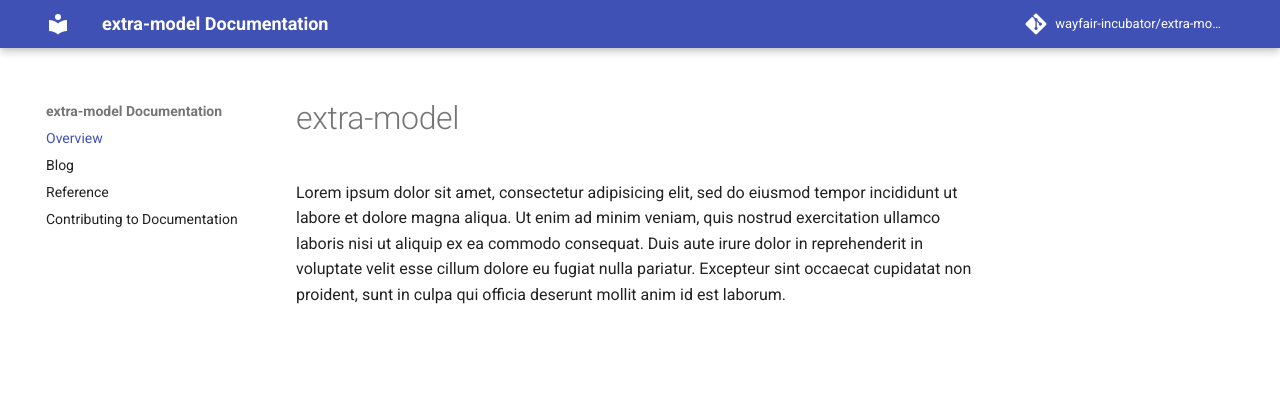
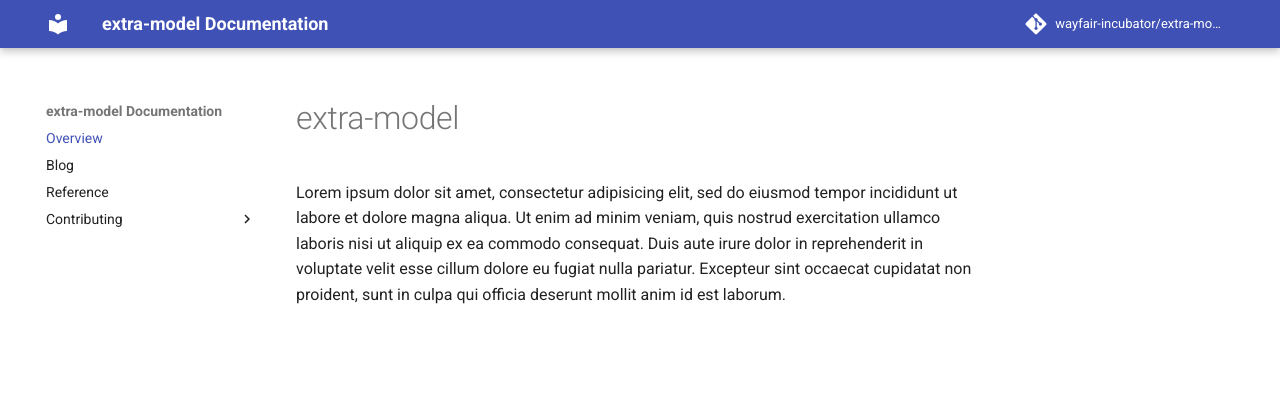
Before and after one commit to wayfair-incubator/extra-model, an MkDocs documentation site: the page built from docs/index.md, in a window 1280 px wide. Shown: the top 404 px of the page. Built offline with MkDocs 1.6.1 and Material for MkDocs 9.7.7, drawn with Linux system fonts in a browser that asks for light colours; comment, search, counter and statistics services are not loaded.

Commit message:
table of contents cleanup

```diff
--- a/mkdocs.yml
+++ b/mkdocs.yml
@@ -7,7 +7,8 @@
   - Overview: index.md
   - Blog: blog.md
   - Reference: reference.md
-  - Contributing to Documentation: documentation.md
+  - Contributing:
+    - Documentation: documentation.md
 theme: material
 plugins:
   - mkdocstrings:
```
